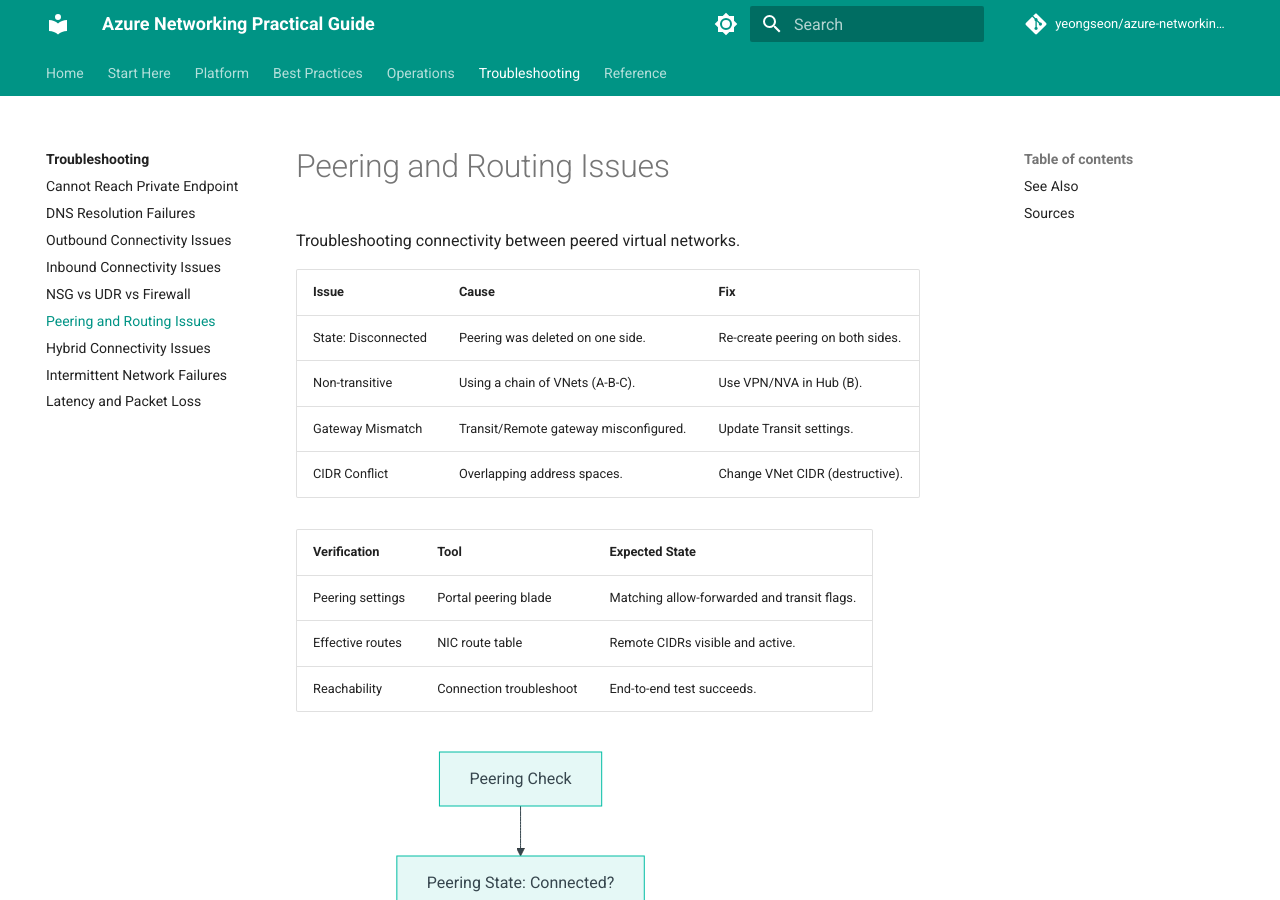
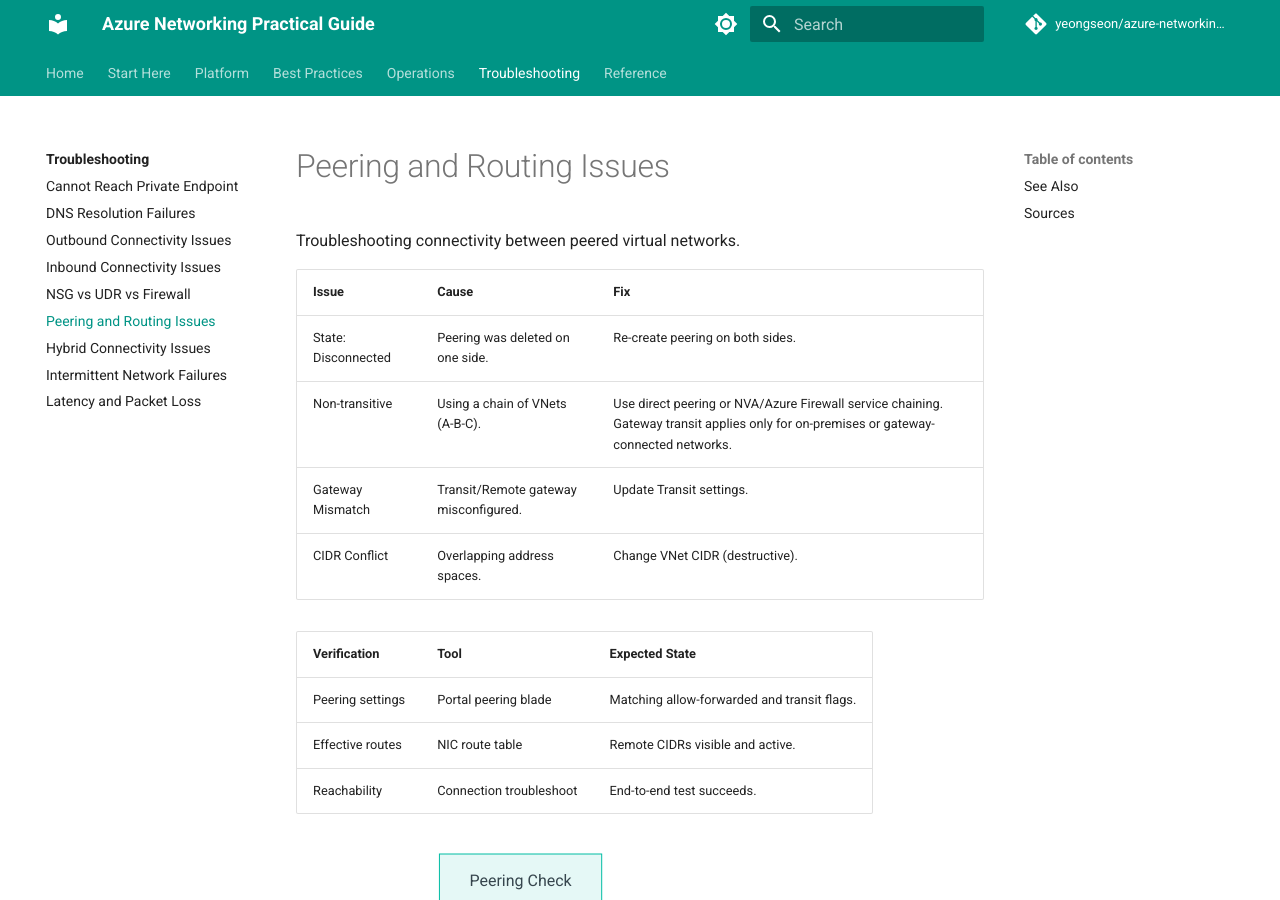
Before and after one commit to yeongseon/azure-networking-practical-guide, an MkDocs documentation site: the page built from docs/troubleshooting/peering-and-routing-issues.md, in a window 1280 px wide and 900 px high. Built offline with MkDocs 1.6.1 and Material for MkDocs 9.7.7, drawn with Linux system fonts in a browser that asks for light colours; comment, search, counter and statistics services are not loaded.

Commit message:
fix: correct VNet peering transitivity guidance
Peering is not transitive. Gateway transit applies only for on-premises
or gateway-connected networks, not for making Azure VNet peering itself
transitive. Use direct peering or NVA/Azure Firewall service chaining.

```diff
--- a/docs/troubleshooting/peering-and-routing-issues.md
+++ b/docs/troubleshooting/peering-and-routing-issues.md
@@ -5,7 +5,7 @@
 | Issue | Cause | Fix |
 | --- | --- | --- |
 | State: Disconnected | Peering was deleted on one side. | Re-create peering on both sides. |
-| Non-transitive | Using a chain of VNets (A-B-C). | Use VPN/NVA in Hub (B). |
+| Non-transitive | Using a chain of VNets (A-B-C). | Use direct peering or NVA/Azure Firewall service chaining. Gateway transit applies only for on-premises or gateway-connected networks. |
 | Gateway Mismatch | Transit/Remote gateway misconfigured. | Update Transit settings. |
 | CIDR Conflict | Overlapping address spaces. | Change VNet CIDR (destructive). |
 
```
Also changed, not shown: docs/operations/peering-basics.md (+1 -1 lines).
